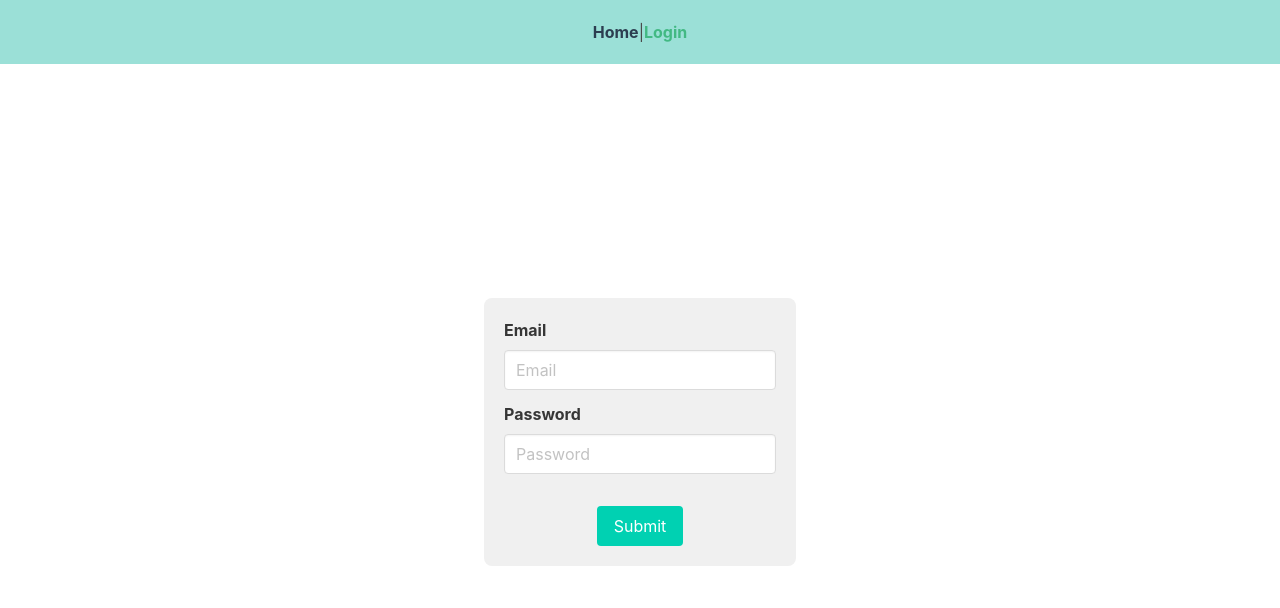
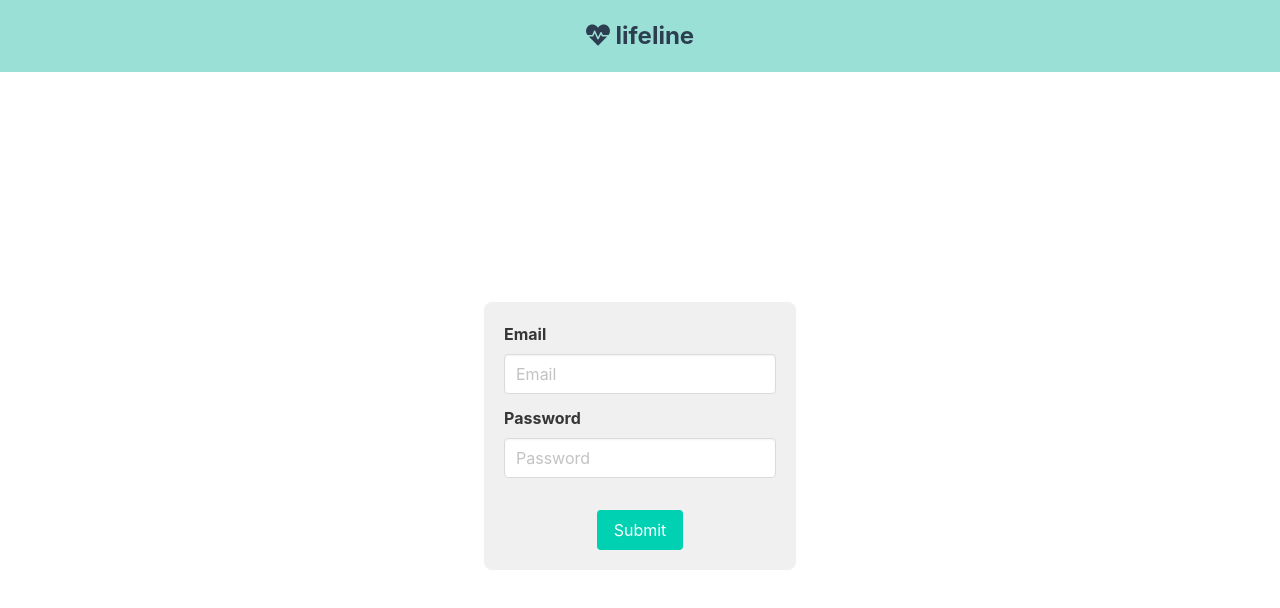
Before and after one commit to hnz-evn/lifeline, a Vue app in the folder client/lifeline-client/: page /login in a window 1280 px wide. Shown: the top 608 px of the page. Built offline with nearby package versions, Linux system fonts and the light colour scheme; what vue-toasted would draw is missing.

Commit message:
Add fontawesome and create header

```diff
--- a/client/lifeline-client/package.json
+++ b/client/lifeline-client/package.json
@@ -9,6 +9,9 @@
     "lint": "vue-cli-service lint"
   },
   "dependencies": {
+    "@fortawesome/fontawesome-svg-core": "^1.2.25",
+    "@fortawesome/free-solid-svg-icons": "^5.11.2",
+    "@fortawesome/vue-fontawesome": "^0.1.8",
     "bulma": "^0.7.5",
     "loglevel": "^1.6.3",
     "luxon": "^1.21.2",
--- a/client/lifeline-client/src/App.vue
+++ b/client/lifeline-client/src/App.vue
@@ -1,9 +1,7 @@
 <template>
   <div id="app" class="vbox">
     <header>
-      <router-link to="/">Home</router-link>
-      <span>|</span>
-      <router-link to="/login">Login</router-link>
+      <span><font-awesome-icon icon="heartbeat"/> lifeline</span>
     </header>
     <div class="vbox main">
       <router-view/>
@@ -43,19 +41,13 @@
 
 header {
   display: flex;
-  height: 4em;
+  height: 3em;
   align-items: center;
   justify-content: center;
   background-color: #9be0d7;
-
-  a {
-    font-weight: bold;
-    color: #2c3e50;
-
-    &.router-link-exact-active {
-      color: #42b983;
-    }
-  }
+  font-weight: bold;
+  font-size: 1.5em;
+  color: #2c3e50;
 }
 
 .main {
--- a/client/lifeline-client/src/main.js
+++ b/client/lifeline-client/src/main.js
@@ -1,13 +1,20 @@
 import Vue from 'vue';
-import toasted from './plugins/toasted';
+import { library } from '@fortawesome/fontawesome-svg-core';
+import { faHeartbeat } from '@fortawesome/free-solid-svg-icons';
+import { FontAwesomeIcon } from '@fortawesome/vue-fontawesome';
 import 'bulma/css/bulma.css';
 
 import App from './App.vue';
+import toasted from './plugins/toasted';
 import router from './router';
 import store from './store';
 import './registerServiceWorker';
 
+library.add(faHeartbeat);
+
 Vue.use(toasted);
+
+Vue.component('font-awesome-icon', FontAwesomeIcon);
 
 // TODO: Should remove in the future...
 window.$APP = new Vue({
```
Also changed, not shown: 1 other file (tests, documents, lock files or other folders).
